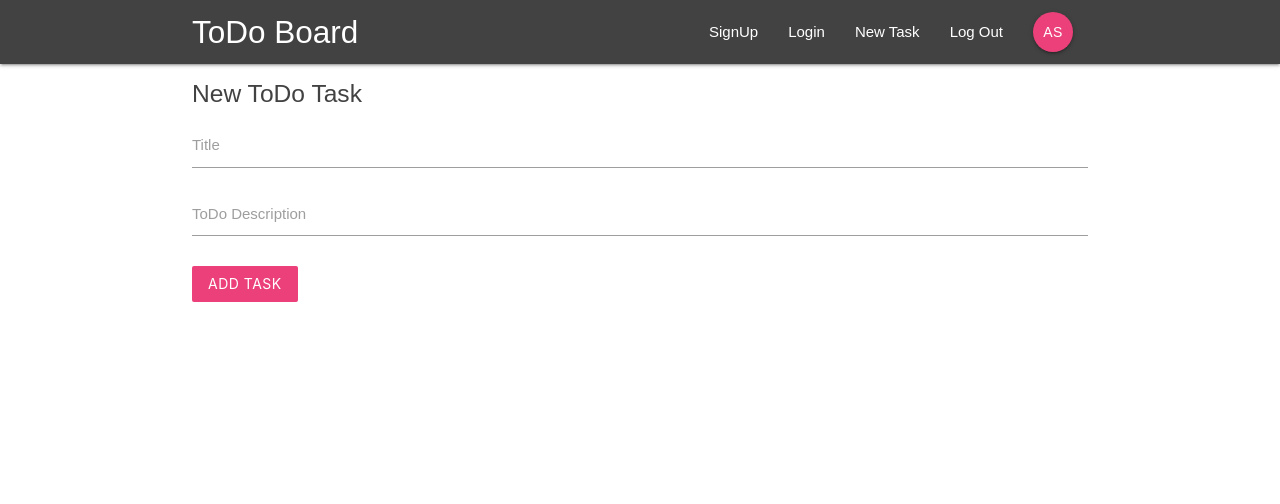
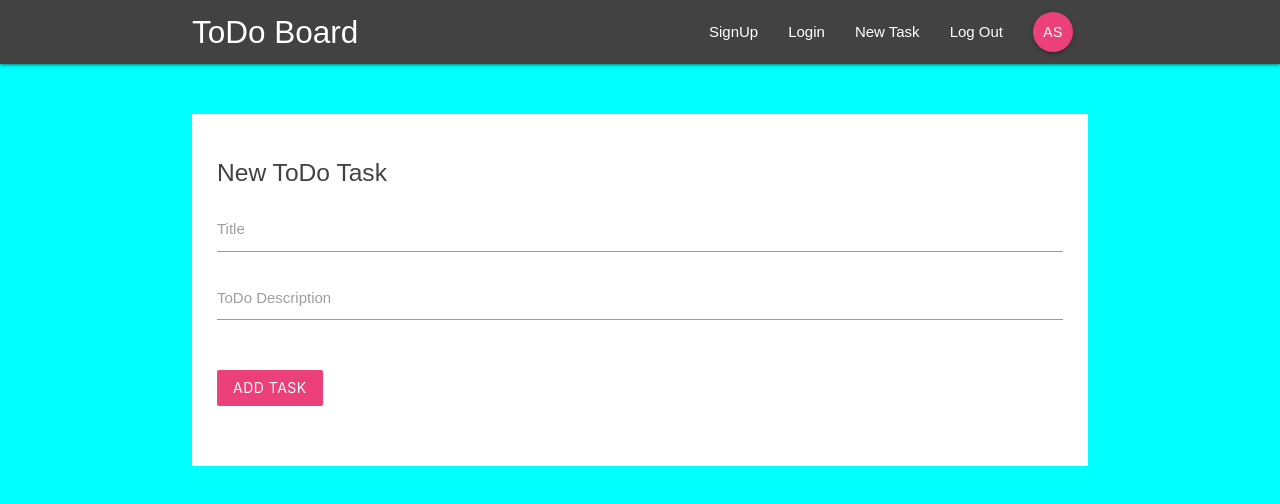
Before and after one commit to andriisavchuk/react-todoboard, a React (Create React App) app: page /create in a window 1280 px wide. Shown: the top 504 px of the page. Built offline with nearby package versions, Linux system fonts and the light colour scheme.

Commit message:
Add basic styles. Link links

```diff
--- a/src/components/layout/SignedInLinks.js
+++ b/src/components/layout/SignedInLinks.js
@@ -5,7 +5,7 @@
   return (
     <ul className="right">
       <li>
-        <NavLink to="/">New Task</NavLink>
+        <NavLink to="/create">New Task</NavLink>
       </li>
       <li>
         <NavLink to="/">Log Out</NavLink>
--- a/src/components/layout/SignedOutLinks.js
+++ b/src/components/layout/SignedOutLinks.js
@@ -5,10 +5,10 @@
   return (
     <ul className="right">
       <li>
-        <NavLink to="/">SignUp</NavLink>
+        <NavLink to="/signup">SignUp</NavLink>
       </li>
       <li>
-        <NavLink to="/">Login</NavLink>
+        <NavLink to="/signin">Login</NavLink>
       </li>
     </ul>
   );
--- a/src/index.css
+++ b/src/index.css
@@ -1,5 +1,29 @@
+html {
+  min-height: 100%;
+}
+
 body {
+  min-height: 100%;
   margin: 0;
   padding: 0;
   font-family: sans-serif;
+  background-color: aqua;
 }
+
+form {
+  padding: 25px;
+  margin-top: 50px;
+}
+
+form button,
+form h5{
+  margin: 20px 0;
+}
+
+input[type=text]:not(.browser-default):focus:not([readonly]),
+input[type=email]:not(.browser-default):focus:not([readonly]),
+input[type=password]:not(.browser-default):focus:not([readonly]),
+textarea.materialize-textarea:focus:not([readonly]) {
+  border-color: #ec407a;
+  box-shadow: none;
+}
```
